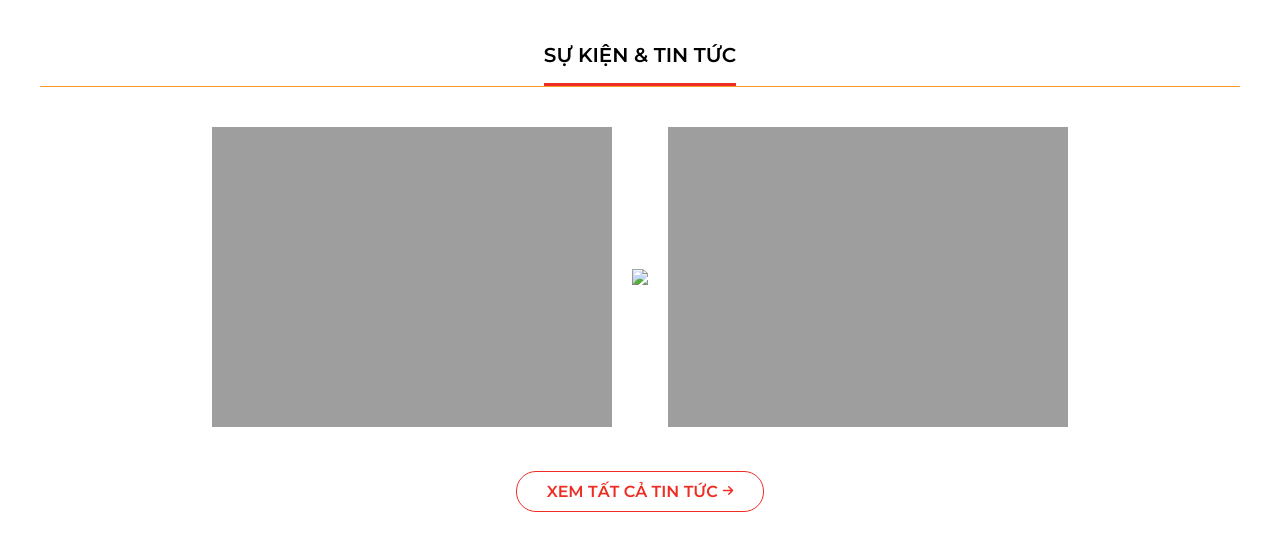
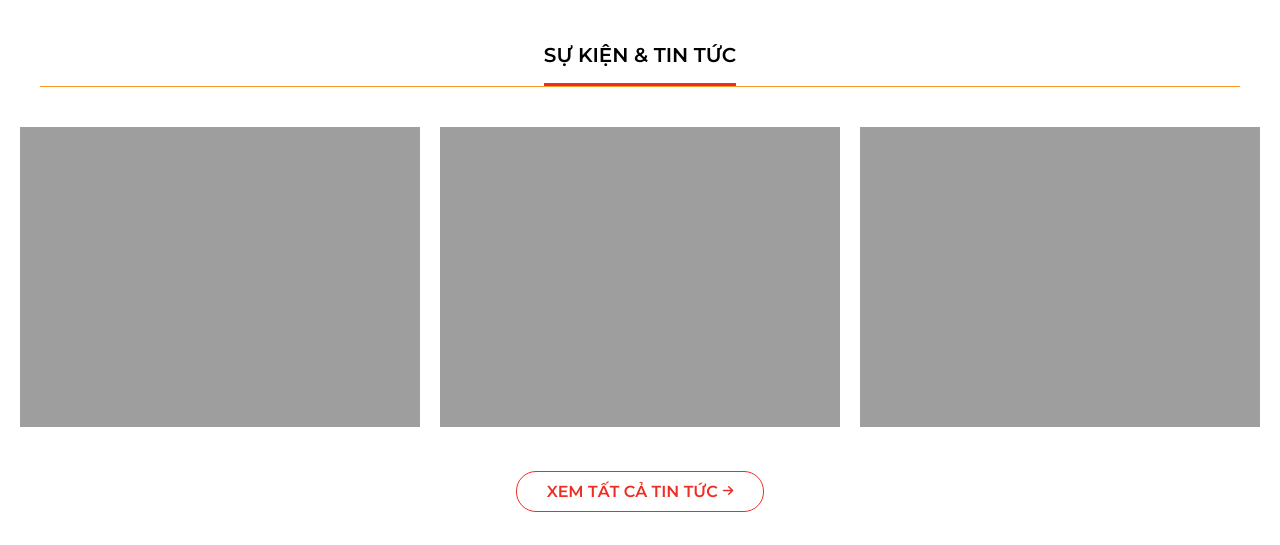
Before and after one commit to nguyentien110-fe/test, a website: page index.html in a window 1280 px wide. Shown: the part 2140-2685 px from the top of the page. Drawn offline with nearby package versions, Linux system fonts and the light colour scheme; the site is published under a folder, as on GitHub Pages, so addresses that start at the root find nothing.

Commit message:
upload_2

```diff
--- a/index.html
+++ b/index.html
@@ -302,7 +302,7 @@
                         <a><img src="./images/sv-1.svg"></a>
                     </li>
                     <li>
-                        <a><img src="/images/sv-2.svg"></a>
+                        <a><img src="./images/sv-2.svg"></a>
                     </li>
                     <li>
                         <a><img src="./images/sv-3.svg"></a>
```
